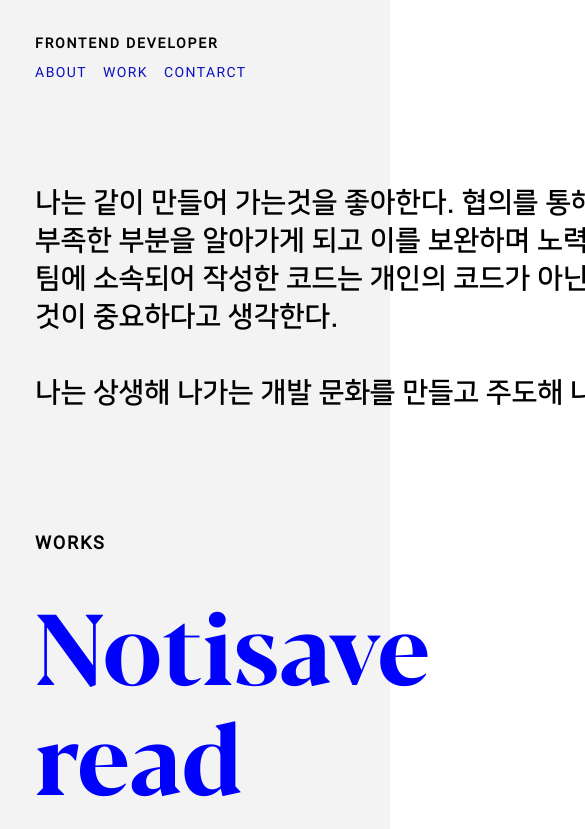
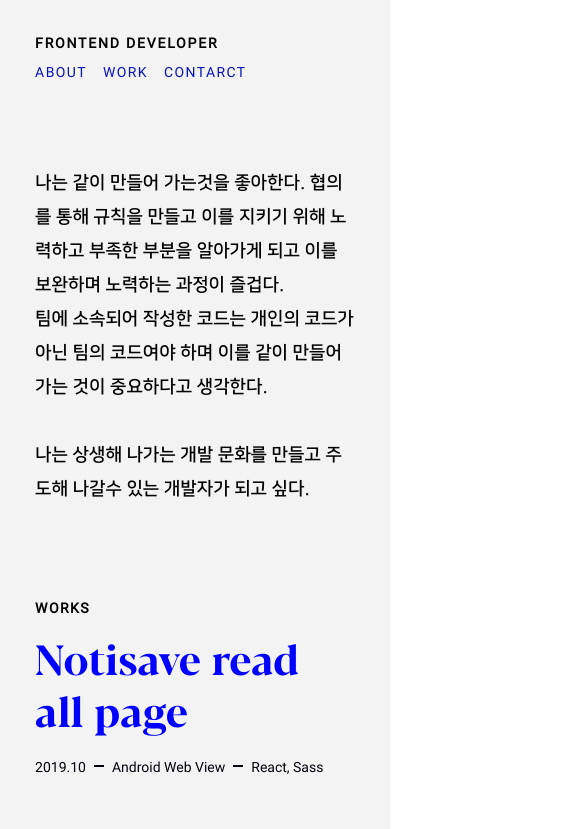
Before and after one commit to secret-papa/portfolio, a React (Create React App) app: page / in a window 390 px wide. Shown: the top 829 px of the page, 585 px wide, since content can reach past the window. Built offline with nearby package versions, Linux system fonts and the light colour scheme.

Commit message:
모바일 work 스타일

```diff
--- a/src/styles/mixin.scss
+++ b/src/styles/mixin.scss
@@ -42,3 +42,7 @@
 @mixin mobile-main-grid {
   width: 82%;
 }
+
+@mixin mobile-guide-text {
+  font-size: 14px;
+}
--- a/src/view/component/about/AboutText.scss
+++ b/src/view/component/about/AboutText.scss
@@ -5,3 +5,12 @@
   width: $contents-width;
   @include content_text(28px, 38px, 0.06px);
 }
+
+@media (max-width: $mobile-width) {
+  .AboutText {
+    font-size: 18px;
+    line-height: 34px;
+    margin-bottom: 94px;
+    width: 100%;
+  }
+}
--- a/src/view/component/header/Header.scss
+++ b/src/view/component/header/Header.scss
@@ -35,7 +35,7 @@
     background: $main-background-color;
     flex-direction: column;
     justify-content: center;
-    padding: 22px 0 104px 0;
+    padding: 22px 0 86px 0;
     margin-bottom: 0;
     width: 100%;
 
--- a/src/view/component/work/WorkBox.scss
+++ b/src/view/component/work/WorkBox.scss
@@ -8,3 +8,13 @@
     margin-bottom: 50px;
   }
 }
+
+@media (max-width: $mobile-width) {
+  .WorkBox {
+
+    &_title {
+      font-size: 14px;
+      margin-bottom: 22px;
+    }
+  }
+}
--- a/src/view/component/work/WorkItem.scss
+++ b/src/view/component/work/WorkItem.scss
@@ -50,3 +50,31 @@
     }
   }
 }
+
+@media (max-width: $mobile-width) {
+  .WorkItem {
+
+    &_title {
+      font-size: 42px;
+      line-height: 52px;
+    }
+
+    &_info {
+      font-size: 14px;
+      line-height: 22px;
+
+      &_center {
+        &::before, &::after {
+          margin: 0 8px;
+          width: 10px;
+        }
+
+        &.black::before, &.black::after {
+        }
+
+        &.white::before, &.white::after {
+        }
+      }
+    }
+  }
+}
--- a/src/view/component/work/WorkList.scss
+++ b/src/view/component/work/WorkList.scss
@@ -1,9 +1,20 @@
+@import '../../../styles/variable.scss';
+
 .WorkList {
   &_item {
     margin-bottom: 122px;
 
-     &:last-child {
+    &:last-child {
       margin-bottom: 0;
     }
   }
 }
+
+@media (max-width: $mobile-width) {
+  .WorkList {
+
+    &_item {
+      margin-bottom: 102px;
+    }
+  }
+}
```
